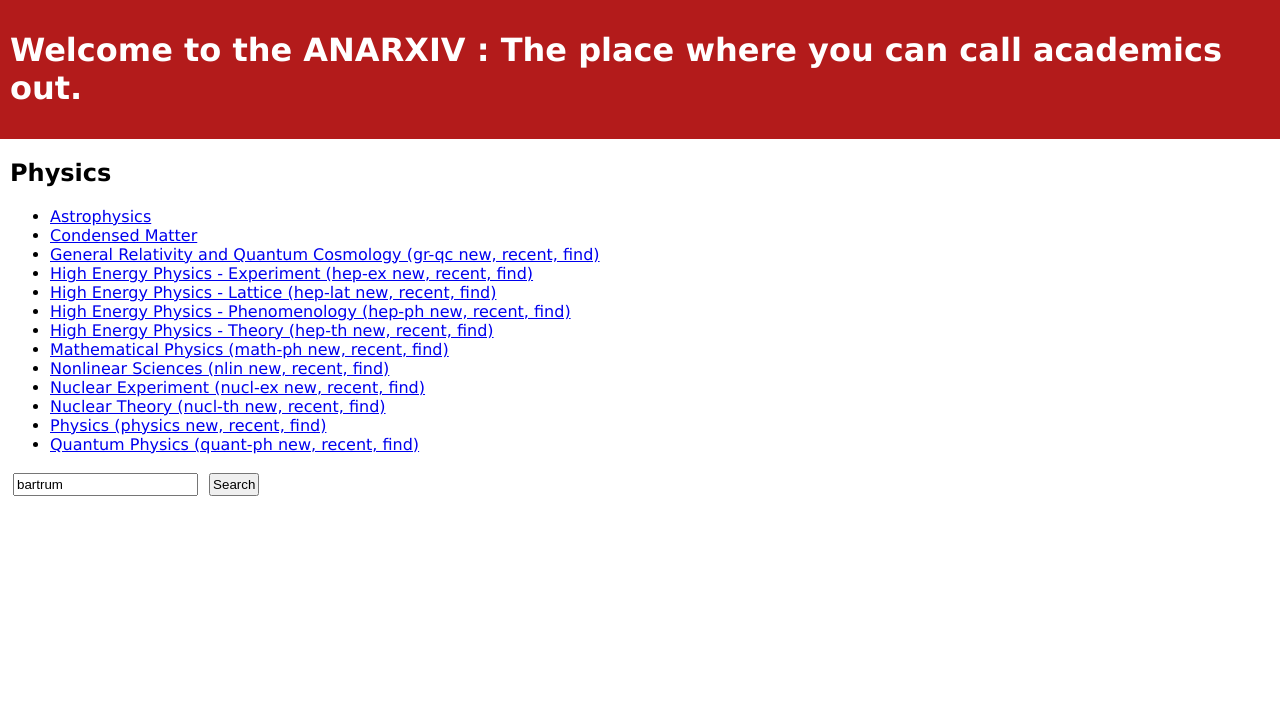
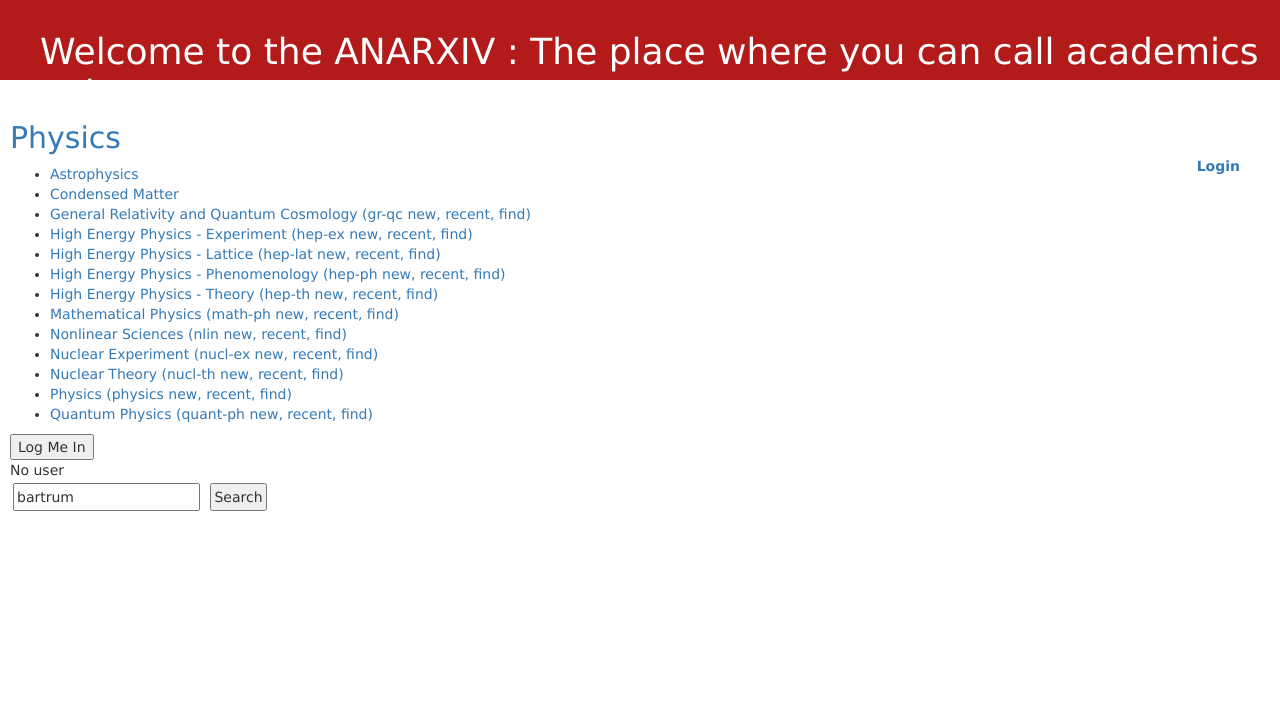
Before and after one commit to markharley/anarxiv_thebeginning, a Django app: page /home/ in a window 1280 px wide. Shown: the top 720 px of the page. Run offline with Django 3.2, Linux system fonts and the light colour scheme; some libraries are stand-ins or nearby versions.

Commit message:
Started implementing a login modal, it doesn't work at the moment.

```diff
--- a/anarxiv/anarxiv_app/static/css/home.css
+++ b/anarxiv/anarxiv_app/static/css/home.css
@@ -25,7 +25,24 @@ p {
     background-color: #b31b1b;
     font-weight: bold;
     color: rgb(255,255,255);
+    height: 80px;
 }
+
+.hidden { display: none; }
+
+#header h1 {
+    padding-top: 2px;
+    margin-left: 30px;
+    float: left;
+}
+
+.hangright {
+    float: right;
+    margin-right: 30px;
+    height: 40px;
+    padding-top: 35px;
+}
+
 #content {
     padding-left: 10px;
     padding-bottom:50px;
--- a/anarxiv/anarxiv_app/templates/home.html
+++ b/anarxiv/anarxiv_app/templates/home.html
@@ -6,8 +6,10 @@
 		This is the homepage
 	</title>
 
+	<link rel="stylesheet" href="http://maxcdn.bootstrapcdn.com/bootstrap/3.3.5/css/bootstrap.min.css">
 	<link rel="stylesheet" href="{% static 'css/home.css' %}">
 	<script src="https://ajax.googleapis.com/ajax/libs/jquery/1.11.1/jquery.min.js"></script>
+	<script src="http://maxcdn.bootstrapcdn.com/bootstrap/3.3.5/js/bootstrap.min.js"></script>
 	<script type="text/javascript" src="{% static 'js/home.js' %}"></script>
 </head>
 
@@ -18,6 +20,42 @@
 
 		<div id = "header">
 			<h1> Welcome to the <a id = "homelink" href = "/home/">ANARXIV </a>: The place where you can call academics out.</h1>
+			<div id = "userNotLoggedIn"
+				{% if user.is_authenticated %}
+					class="hidden hangright"
+				{% else %}
+					class="hangright"
+				{% endif %} >
+				<a href="#" data-toggle="modal" data-target="#login-modal"> <span> Login </span></href>
+			</div>
+			<div id = "userLoggedIn"
+				{% if not user.is_authenticated %}
+					class="hidden hangright"
+				{% else %}
+					class="hangright"
+				{% endif %} >
+				<h3> Hello! </h3>
+			</div>
+		</div>
+
+		<div id="loginModal" class="modal fade" role="dialog">
+		  <div class="modal-dialog">
+
+		    <!-- Modal content-->
+		    <div class="modal-content">
+		      <div class="modal-header">
+		        <button type="button" class="close" data-dismiss="modal">&times;</button>
+		        <h4 class="modal-title">Modal Header</h4>
+		      </div>
+		      <div class="modal-body">
+		        <p>Some text in the modal.</p>
+		      </div>
+		      <div class="modal-footer">
+		        <button type="button" class="btn btn-default" data-dismiss="modal">Close</button>
+		      </div>
+		    </div>
+
+		  </div>
 		</div>
 
 		<div id = "content">
@@ -39,7 +77,10 @@
 					<li><a href="/home/subanarxiv/quant-ph">Quantum Physics (quant-ph new, recent, find)</a></li>
 				</ul>
 
-
+			<button type="button" onclick="toggleClicked()" id = "toggleButton">Log Me In</button>
+			<div id="username">
+				<span>No user</span>
+			</div>
 			<input type="text" id="surname" value="bartrum">
 			<button type="button" onclick="searchButtonClicked()" id = "searchButton">Search</button>
 
@@ -89,6 +130,21 @@
 
 					};
 
+				{% if not user.is_authenticated %}
+					var user = null;
+				{% else %}
+					var user="{{user.name}}";
+				{% endif %}
+
+				function renderLoggedInView(){
+					if (user) {
+						$("#userLoggedIn").removeClass("hidden");
+						$("#userNotLoggedIn").addClass("hidden");
+					} else {
+						$("#userLoggedIn").addClass("hidden");
+						$("#userNotLoggedIn").removeClass("hidden");
+					}
+				};
 
 			</script>
 
```
